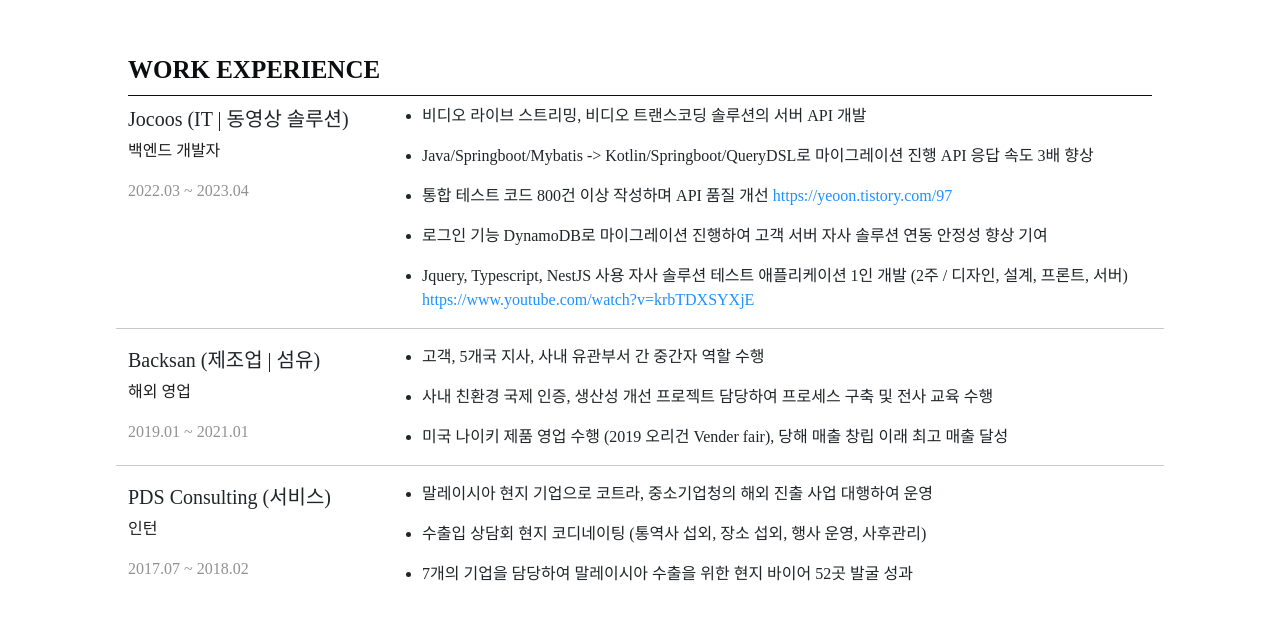
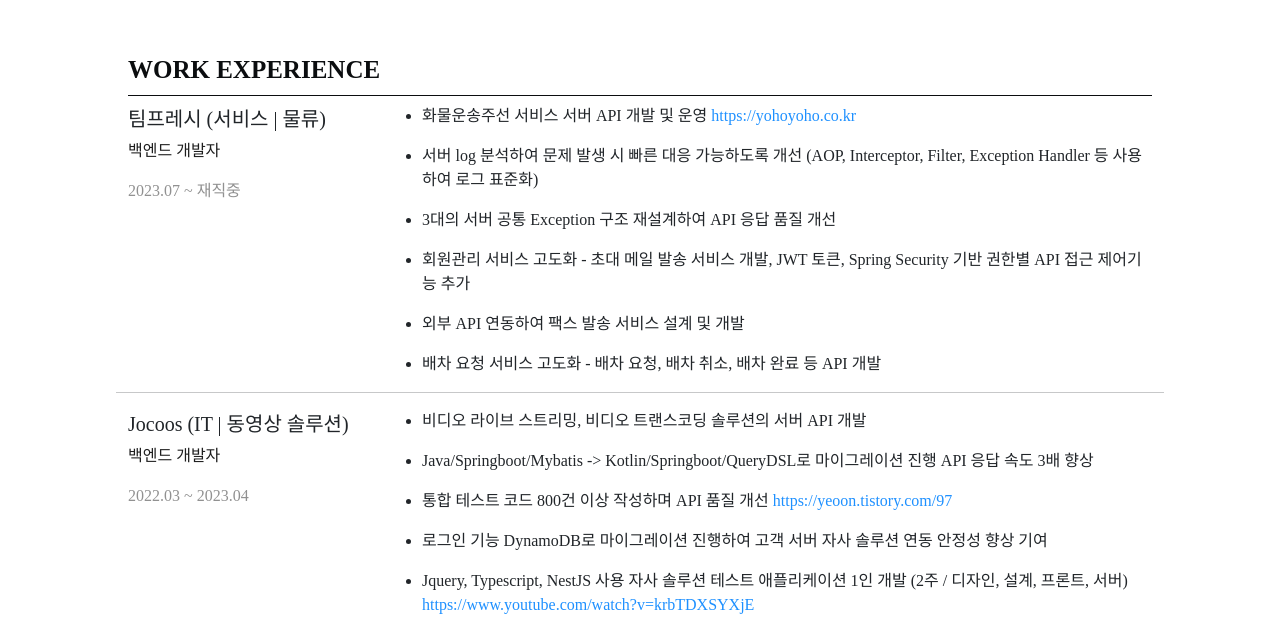
Before and after one commit to sendkite/resume, a plain HTML site: page index.html in a window 1280 px wide. Shown: the part 135-758 px from the top of the page. Drawn offline with nearby package versions, Linux system fonts and the light colour scheme; a web font is replaced by a local one.

Commit message:
feat: anything new of my work

```diff
--- a/index.html
+++ b/index.html
@@ -128,6 +128,50 @@
         <div>
           <h1>WORK EXPERIENCE</h1>
         </div>
+
+        <div class="col-lg-3">
+          <h2>팀프레시 (서비스 | 물류)</h2>
+          <p style="color: #1e1e1e">백엔드 개발자</p>
+          <p style="color: #919191">2023.07 ~ 재직중</p>
+        </div>
+        <div class="col-lg-9">
+          <ul>
+            <li>
+              <p>
+                화물운송주선 서비스 서버 API 개발 및 운영
+                <a href="https://yohoyoho.co.kr">https://yohoyoho.co.kr</a>
+              </p>
+            </li>
+            <li>
+              <p>
+                서버 log 분석하여 문제 발생 시 빠른 대응 가능하도록 개선 (AOP,
+                Interceptor, Filter, Exception Handler 등 사용하여 로그 표준화)
+              </p>
+            </li>
+            <li>
+              <p>
+                3대의 서버 공통 Exception 구조 재설계하여 API 응답 품질 개선
+              </p>
+            </li>
+            <li>
+              <p>
+                회원관리 서비스 고도화 - 초대 메일 발송 서비스 개발, JWT 토큰,
+                Spring Security 기반 권한별 API 접근 제어기능 추가
+              </p>
+            </li>
+            <li>
+              <p>외부 API 연동하여 팩스 발송 서비스 설계 및 개발</p>
+            </li>
+            <li>
+              <p>
+                배차 요청 서비스 고도화 - 배차 요청, 배차 취소, 배차 완료 등 API
+                개발
+              </p>
+            </li>
+          </ul>
+        </div>
+
+        <hr />
 
         <div class="col-lg-3">
           <h2>Jocoos (IT | 동영상 솔루션)</h2>
```
